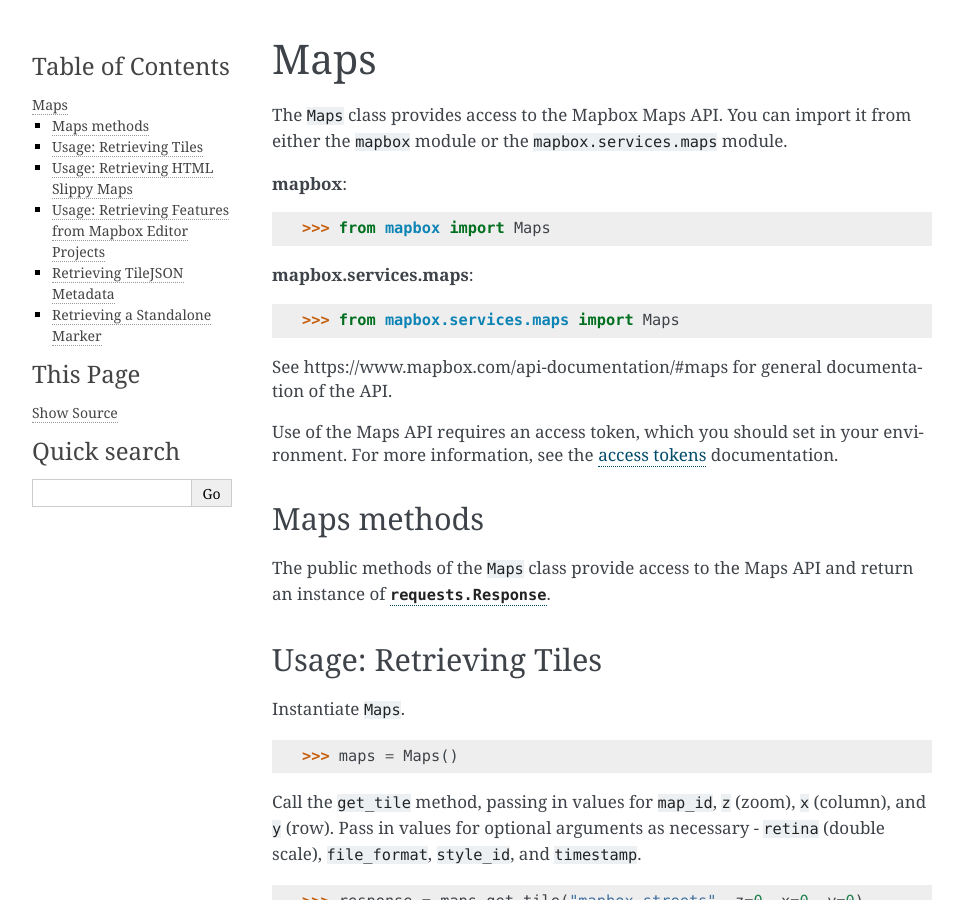
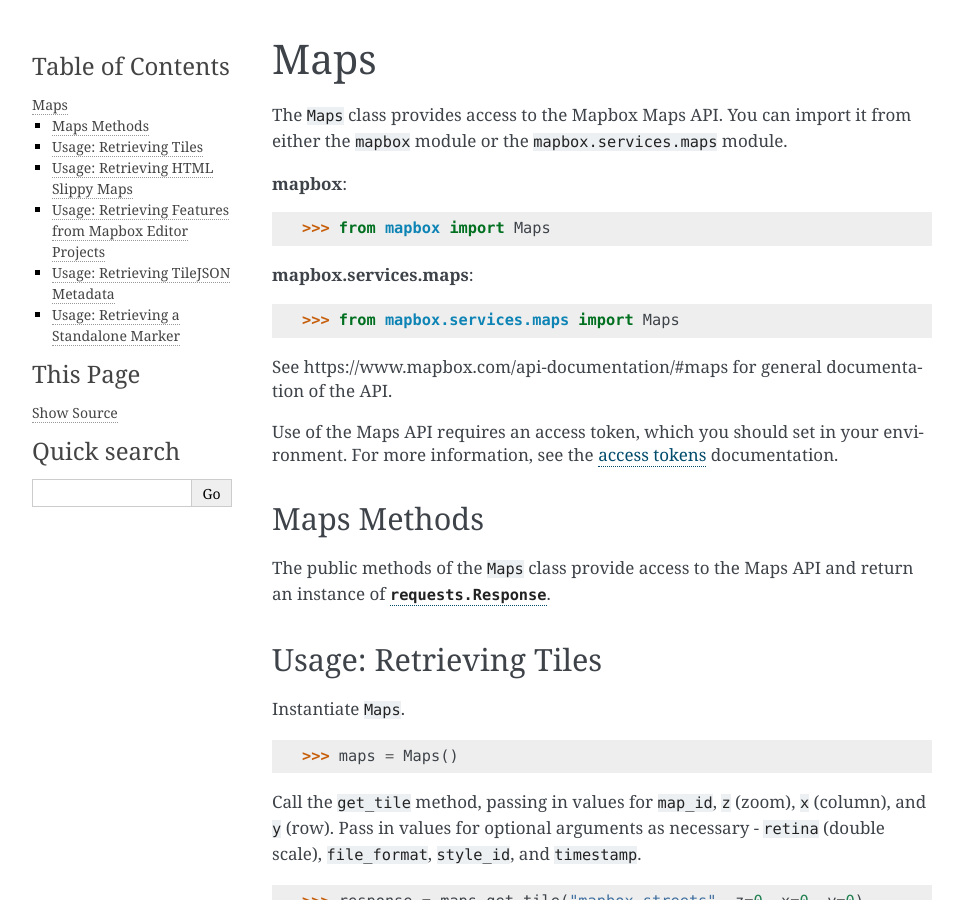
Before and after one commit to mapbox/mapbox-sdk-py, a Sphinx documentation site: the page built from docs/maps.md, in a window 1280 px wide and 900 px high. Shown: the whole window, without its empty margins (148-1111 px from the left). Built offline with Sphinx 7.4.7, drawn with Linux system fonts in a browser that asks for light colours; some of the changed text lies outside the part shown.

Commit message:
Update maps.md

````diff
--- a/docs/maps.md
+++ b/docs/maps.md
@@ -18,7 +18,7 @@
 
 Use of the Maps API requires an access token, which you should set in your environment.  For more information, see the [access tokens](access_tokens.md) documentation.
 
-## Maps methods
+## Maps Methods
 
 The public methods of the `Maps` class provide access to the Maps API and return an instance of [`requests.Response`](http://docs.python-requests.org/en/latest/api/#requests.Response).
 
@@ -97,7 +97,7 @@
 ...         output.write(response.text)
 ```
 
-## Retrieving TileJSON Metadata
+## Usage: Retrieving TileJSON Metadata
 
 Instantiate `Maps`.
 
@@ -118,7 +118,7 @@
 ...     features = response.get_json()
 ```
 
-## Retrieving a Standalone Marker
+## Usage: Retrieving a Standalone Marker
 
 Instantiate `Maps`.
 
````
